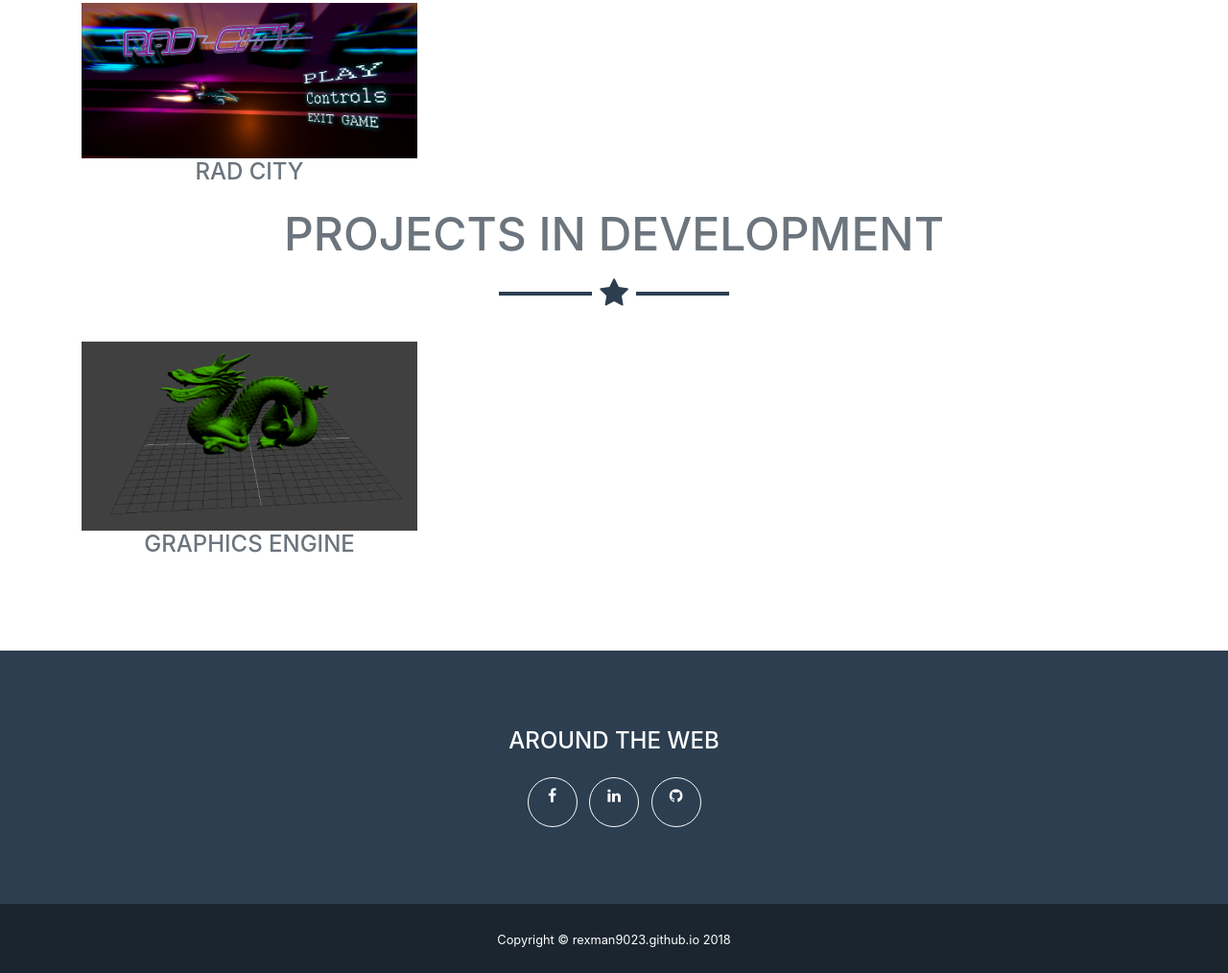
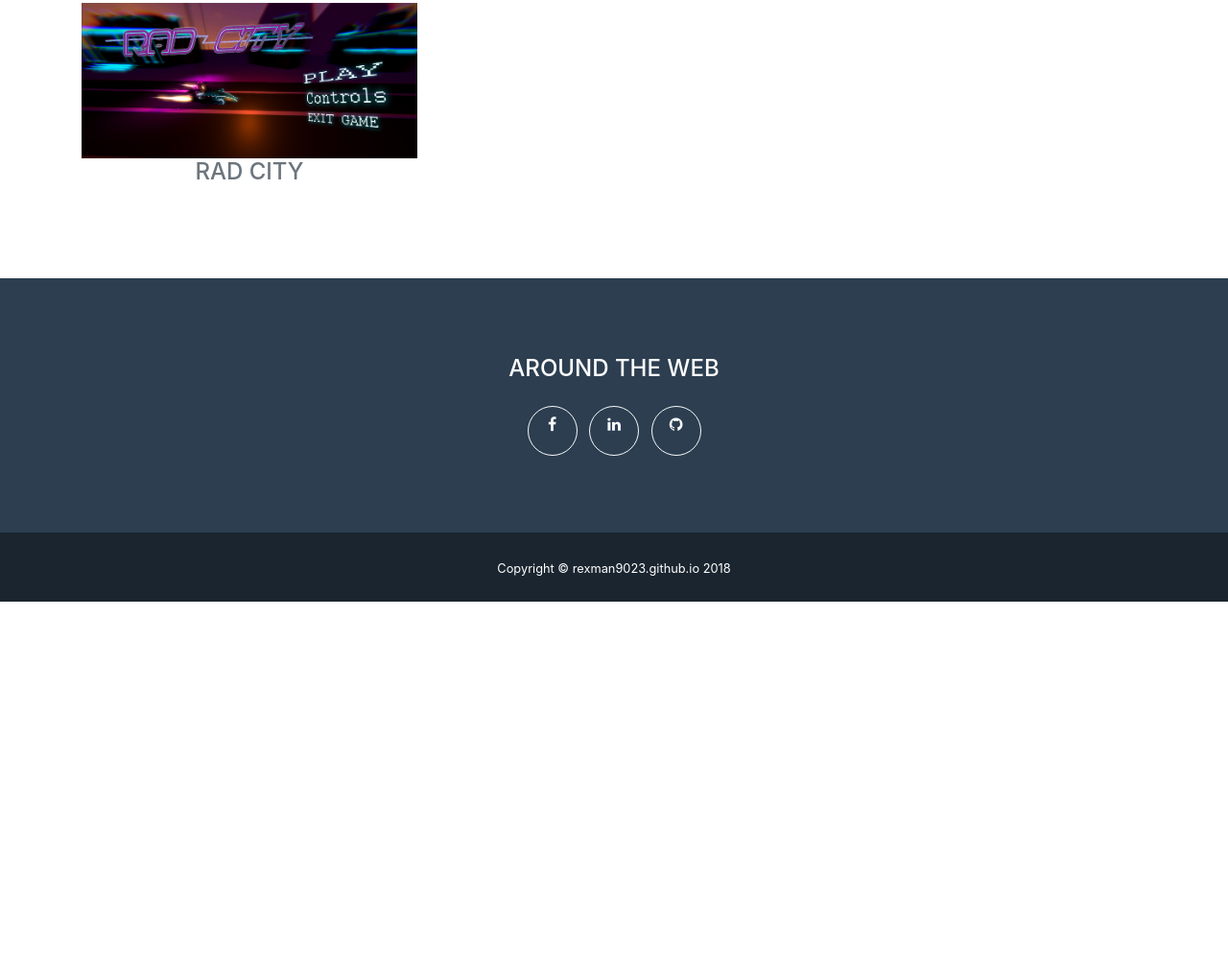
Before and after one commit to BrentKingma/BrentKingma.github.io, a website with bundled scripts: page index.html in a window 1280 px wide. Shown: the part 2349-3363 px from the top of the page at 96% size. After the commit the page ends 2976 px from the top, so only its background shows below. Built offline with nearby package versions, Linux system fonts and the light colour scheme.

Commit message:
Update index.html

```diff
--- a/index.html
+++ b/index.html
@@ -168,23 +168,7 @@
 			  <h4 class="text-center text-uppercase text-secondary mb-0">Rad City</h4>
             </a>
           </div>
-        </div>
-		<h2 class="text-center text-uppercase text-secondary mb-0">Projects in development</h2>
-		<hr class="star-dark mb-5">
-		<div class="row">
-		  <div class="col-md-6 col-lg-4">
-            <a class="portfolio-item d-block mx-auto" href="#portfolio-modal-8">
-              <div class="portfolio-item-caption d-flex position-absolute h-100 w-100">
-                <div class="portfolio-item-caption-content my-auto w-100 text-center text-white">
-                  <i class="fa fa-search-plus fa-3x"></i>
-				  <h5 class="text-center text-uppercase text-secondary mb-0">C++</h5>
-                </div>
-              </div>
-              <img class="img-fluid" src="img/portfolio/graphics.PNG" alt="" style="height:197px">
-			  <h4 class="text-center text-uppercase text-secondary mb-0">Graphics Engine</h4>
-            </a>
-          </div>
-        </div>
+
       </div>
     </section>
 
```
